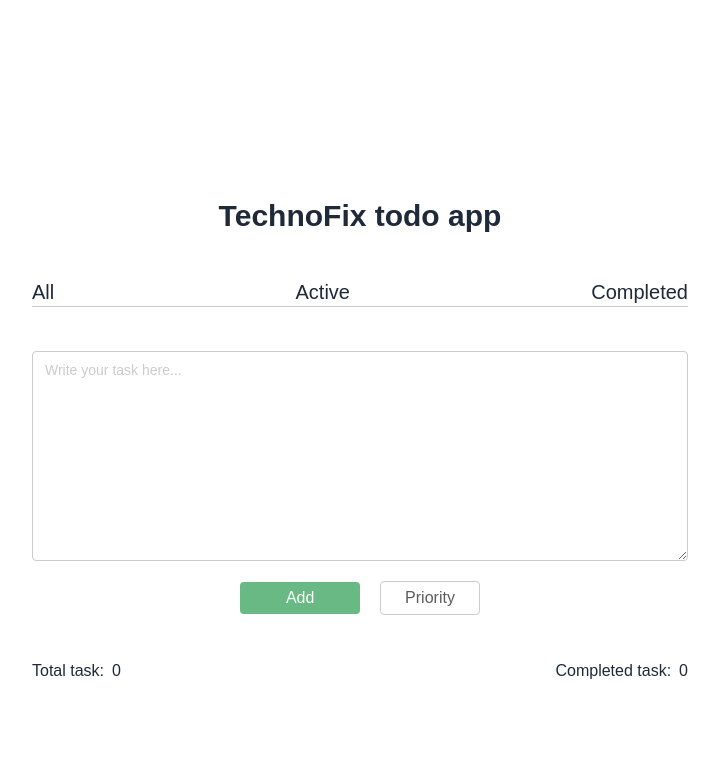
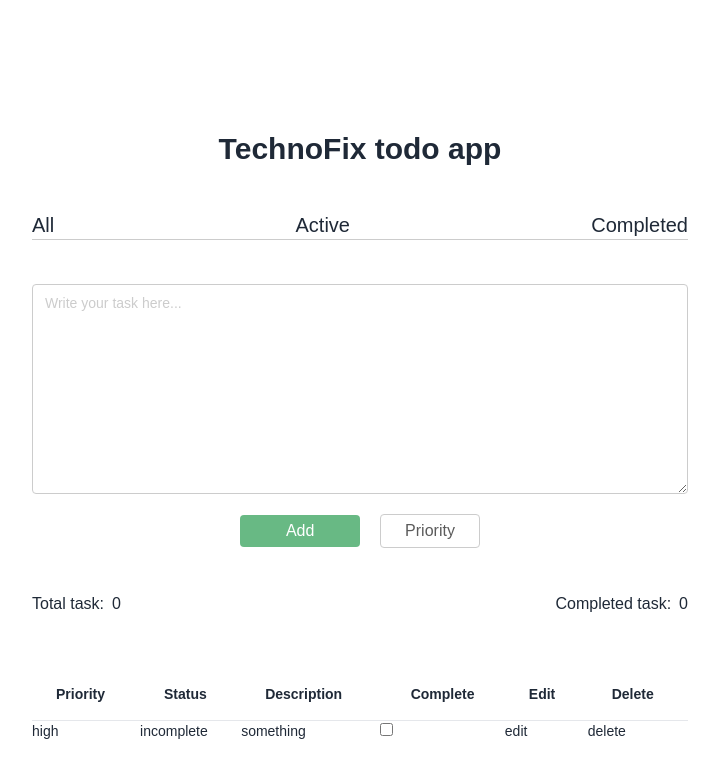
Before and after one commit to Mehedi-Hasan0/technofix-todo-app, a React (Vite) app: page / in a window 1280 px wide. Shown: the top 778 px of the page, without its empty margins (280-999 px from the left). Built offline with nearby package versions, Linux system fonts and the light colour scheme.

Commit message:
[DONE] basic table layout ui added

```diff
--- a/src/App.jsx
+++ b/src/App.jsx
@@ -1,5 +1,6 @@
 import AddTodo from "./components/AddTodo";
 import Navbar from "./components/Navbar";
+import Todo from "./components/Todo";
 import TodoCounter from "./components/TodoCounter";
 
 function App() {
@@ -11,6 +12,7 @@ function App() {
       <Navbar />
       <AddTodo />
       <TodoCounter />
+      <Todo />
     </main>
   );
 }
--- /dev/null
+++ b/src/components/Todo.jsx
@@ -0,0 +1,55 @@
+const Todo = () => {
+  return (
+    <>
+      <div className="flex flex-col max-w-[300px] sm:min-w-[550px] md:min-w-full pt-3">
+        <div className="overflow-x-auto sm:-mx-6 lg:-mx-8">
+          <div className="inline-block min-w-full py-2 sm:px-6 lg:px-8">
+            <div className="overflow-hidden">
+              <table className="min-w-full text-left text-sm font-light">
+                <thead className="border-b font-medium dark:border-neutral-500">
+                  <tr>
+                    <th scope="col" className="px-6 py-4">
+                      Priority
+                    </th>
+                    <th scope="col" className="px-6 py-4">
+                      Status
+                    </th>
+                    <th scope="col" className="px-6 py-4">
+                      Description
+                    </th>
+                    <th
+                      scope="col"
+                      className="px-6 py-4 flex justify-center items-center"
+                    >
+                      Complete
+                    </th>
+                    <th scope="col" className="px-6 py-4">
+                      Edit
+                    </th>
+                    <th scope="col" className="px-6 py-4">
+                      Delete
+                    </th>
+                  </tr>
+                </thead>
+                <tbody>
+                  <tr>
+                    <td>high</td>
+                    <td>incomplete</td>
+                    <td>something</td>
+                    <td>
+                      <input type="checkbox" name="" id="" />
+                    </td>
+                    <td>edit</td>
+                    <td>delete</td>
+                  </tr>
+                </tbody>
+              </table>
+            </div>
+          </div>
+        </div>
+      </div>
+    </>
+  );
+};
+
+export default Todo;
```
